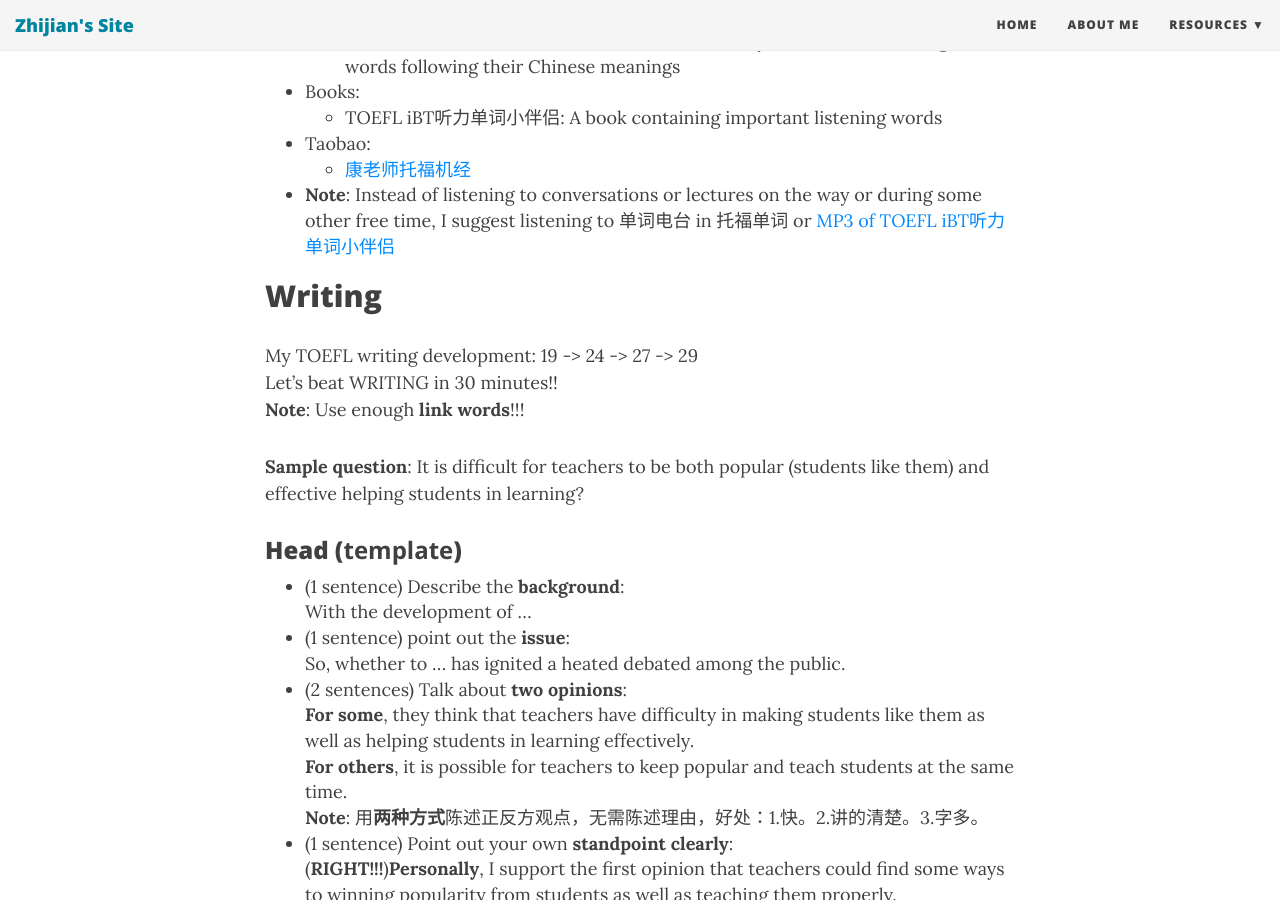
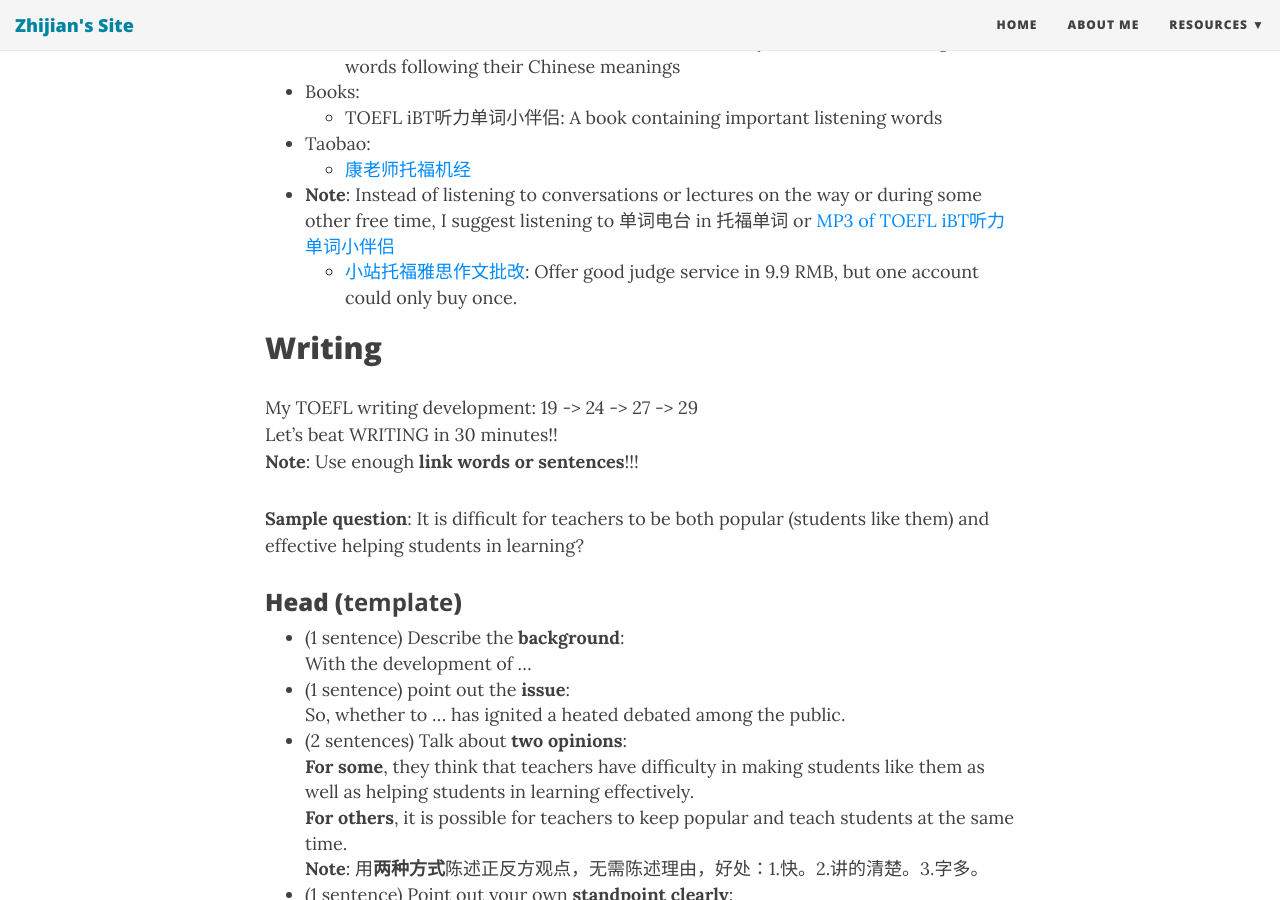
Before and after one commit to softwarelight/ZhijianJiang, a Jekyll site: the page built from _posts/2016-09-24-TOEFL-experience.md, in a window 1280 px wide and 900 px high, scrolled down 625 px. Built offline with Jekyll 4.4.1, drawn with Linux system fonts in a browser that asks for light colours; nearby versions of some CDN libraries.

Commit message:
增加了小站托福批改

```diff
--- a/_posts/2016-09-24-TOEFL-experience.md
+++ b/_posts/2016-09-24-TOEFL-experience.md
@@ -19,11 +19,12 @@ After struggling with TOEFL four times, from 78 to 106, maybe some of my ideas a
 * Taobao:
     * [康老师托福机经](https://klstfjj.taobao.com/shop/view_shop.htm?spm=a230r.1.14.10.9AwTXA&user_number_id=1614500185)
 * **Note**: Instead of listening to conversations or lectures on the way or during some other free time, I suggest listening to 单词电台 in 托福单词 or [MP3 of TOEFL iBT听力单词小伴侣](http://pan.baidu.com/s/1dEDAaSp)
+    * [小站托福雅思作文批改](https://detail.tmall.com/item.htmid=530167003743&ali_refid=a3_430583_1006:1110853830:N:%E9%9B%85%E6%80%9D%E5%86%99%E4%BD%9C:dc9fd85025a7cd14a5ba038bb81b0225&ali_trackid=1_dc9fd85025a7cd14a5ba038bb81b0225&spm=a230r.1.14.3.Eqj04c): Offer good judge service in 9.9 RMB, but one account could only buy once.
 
 ## Writing
 My TOEFL writing development: 19 -> 24 -> 27 -> 29
 Let's beat WRITING in 30 minutes!!
-**Note**: Use enough **link words**!!!
+**Note**: Use enough **link words or sentences**!!!
 
 **Sample question**: It is difficult for teachers to be both popular (students like them) and effective helping students in learning?
 
```
